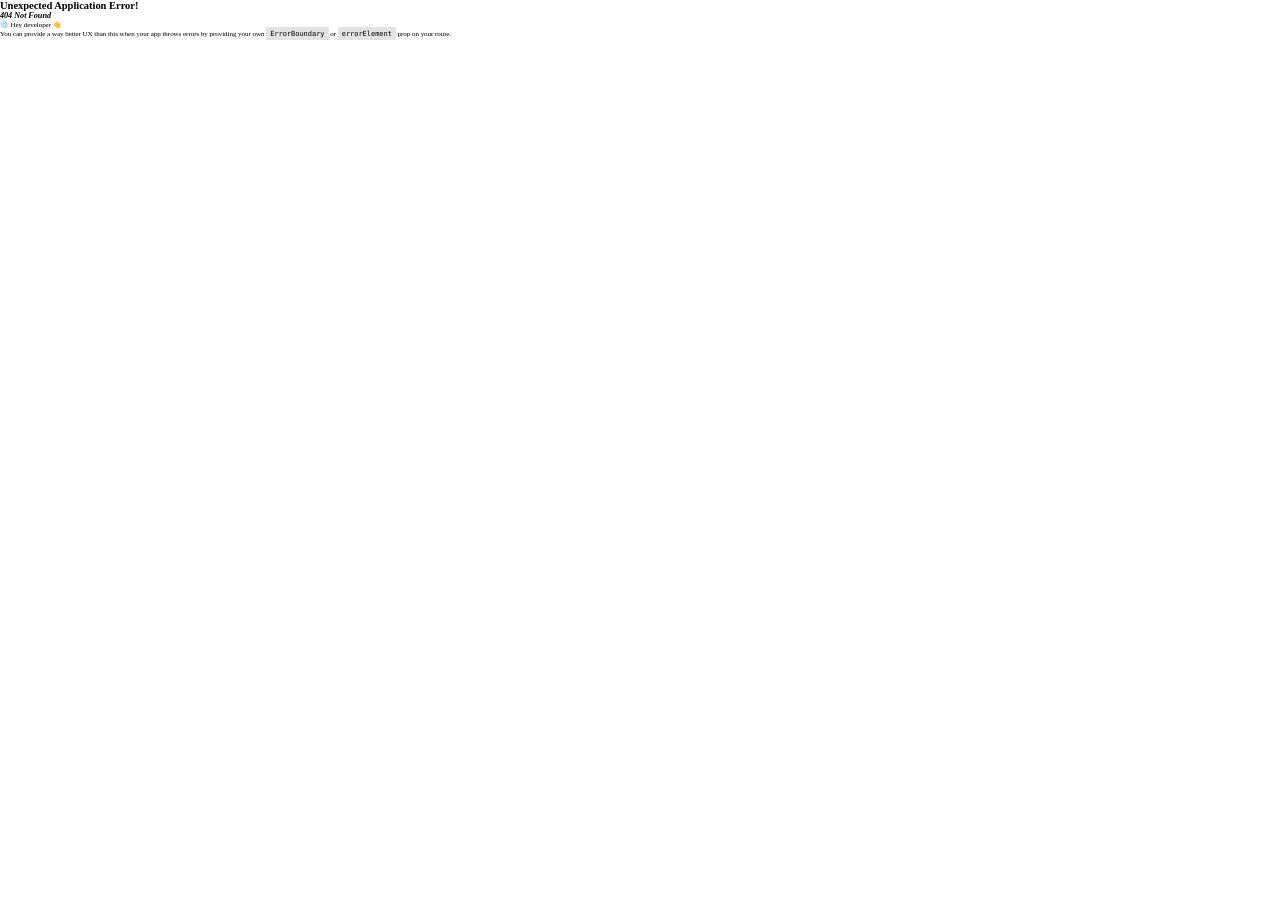
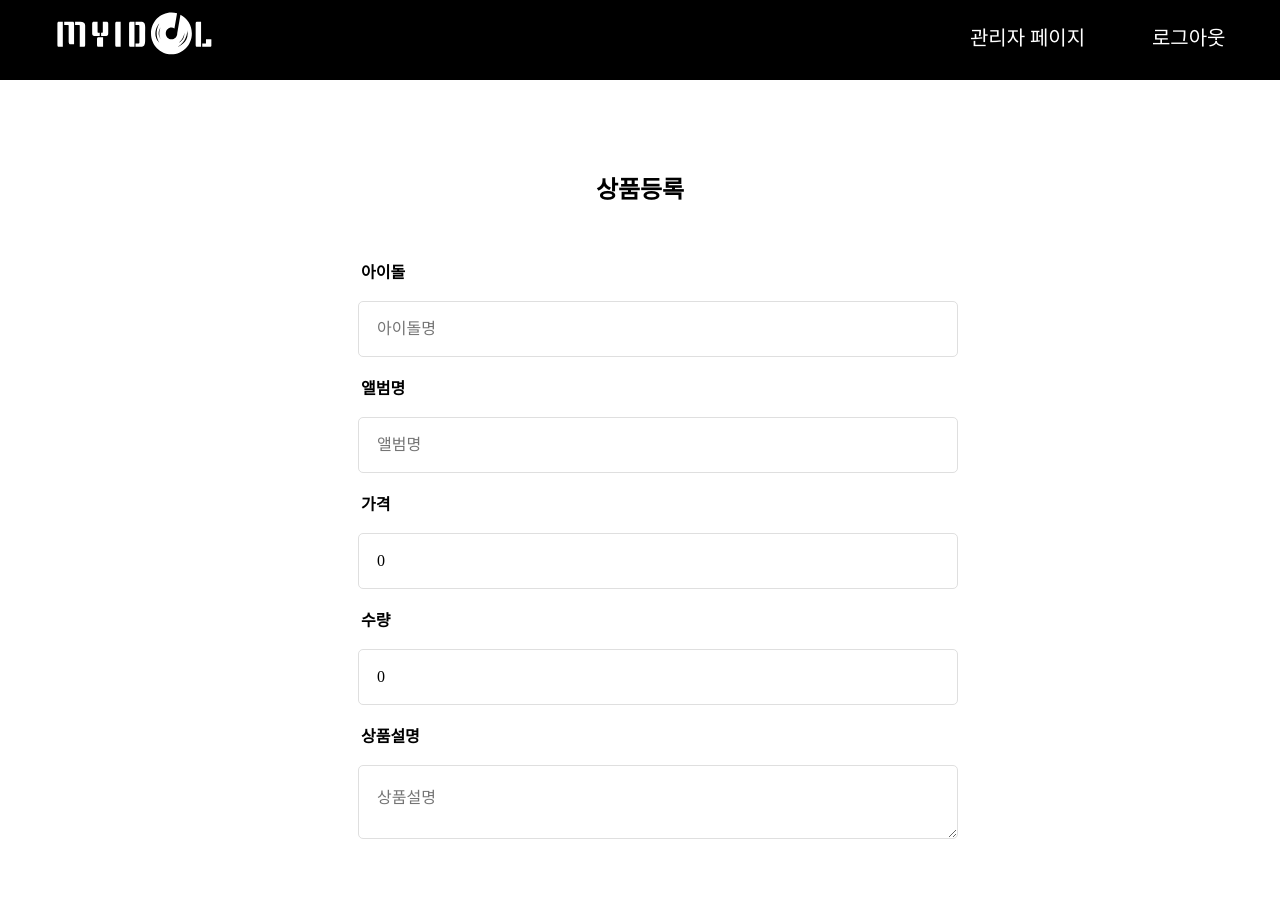
Before and after one commit to ddun-Ttu/myidol_project, a React app: page /admin/edit/1 in a window 1280 px wide. Before the commit this address had no page. Shown: the top 917 px of the page. Before the commit the page ends 800 px from the top, so only its background shows below. Built offline with nearby package versions, Linux system fonts and the light colour scheme; the HTML template or start-up script is replaced by a standard one.

Commit message:
feat : 상품 수정페이지 추가

```diff
--- /dev/null
+++ b/src/components/AdminComponent/AdminEdit.tsx
@@ -0,0 +1,168 @@
+import React, { useEffect, useState } from "react";
+import AdminNav from "../CommonComponent/AdminNav/AdminNav";
+import { useLocation } from "react-router-dom";
+import { addDoc, collection } from "firebase/firestore";
+import { db } from "../../firebase/firebase";
+
+import {
+  Form,
+  Input,
+  H1,
+  P1,
+  Button,
+  Select,
+  Option,
+  TextArea,
+  Label,
+  RegisterButton,
+} from "./AdminComponentStyle";
+import { ContainerWhite } from "../../styles/Container";
+
+const AdminEdit = () => {
+  const [register, setRegister] = useState([
+    {
+      Album: "I'VE MINE 미니 1집",
+      IdolName: "아이브",
+      Price: 23000,
+      Count: 10,
+      Details: "아이브 미니 앨범",
+    },
+  ]);
+
+  const [Album, setAlbum] = useState("");
+  const [IdolName, setIdolName] = useState("");
+  const [Price, setPrice] = useState(0);
+  const [Count, setCount] = useState(0);
+  const [Details, setDetails] = useState("");
+
+  const onChange = (event: any) => {
+    const {
+      target: { name, value },
+    } = event;
+    if (name === "Album") {
+      setAlbum(value);
+    }
+    if (name === "IdolName") {
+      setIdolName(value);
+    }
+    if (name === "Price") {
+      setPrice(value);
+    }
+    if (name === "Count") {
+      setCount(value);
+    }
+    if (name === "Details") {
+      setDetails(value);
+    }
+  };
+
+  const addTodo = async (event: any) => {
+    event.preventDefault();
+    const newTodo = {
+      Album: Album,
+      IdolName: IdolName,
+      Price: Price,
+      Count: Count,
+      Details: Details,
+    };
+    setRegister((prev) => {
+      return [...prev, newTodo];
+    });
+    setAlbum("");
+    setIdolName("");
+    setPrice(0);
+    setCount(0);
+    setDetails("");
+
+    // Firestore에서 'register' 컬렉션에 대한 참조 생성하기
+    const collectionRef = collection(db, "product");
+    // 'register' 컬렉션에 newTodo 문서를 추가합니다.
+    await addDoc(collectionRef, newTodo);
+  };
+
+  return (
+    <>
+      <AdminNav />
+      <ContainerWhite>
+        <div>
+          <H1>상품등록</H1>
+        </div>
+        <div>
+          <Form>
+            <div>
+              <P1>아이돌</P1>
+              <Input
+                type="text"
+                value={IdolName}
+                name="IdolName"
+                onChange={onChange}
+                required
+                placeholder="아이돌명"
+              ></Input>
+            </div>
+            <div>
+              <P1>앨범명</P1>
+              <Input
+                type="text"
+                value={Album}
+                name="Album"
+                onChange={onChange}
+                required
+                placeholder="앨범명"
+              ></Input>
+            </div>
+            <div>
+              <P1>가격</P1>
+              <Input
+                value={Price}
+                name="Price"
+                onChange={onChange}
+                required
+                placeholder="가격"
+                type="number"
+              ></Input>
+            </div>
+            <div>
+              <P1>수량</P1>
+              <Input
+                value={Count}
+                name="Count"
+                onChange={onChange}
+                required
+                placeholder="수량"
+                type="number"
+              ></Input>
+            </div>
+            {/* <div>
+              <P1>카테고리</P1>
+              <Select name="items">
+                <Option value="1">전체</Option>
+                <Option value="2">여자아이돌</Option>
+                <Option value="3">남자아이돌</Option>
+              </Select>
+            </div>
+            <div>
+              <P1>사진</P1>
+              <Input type="file"></Input>
+            </div> */}
+            <div>
+              <P1>상품설명</P1>
+              <TextArea
+                value={Details}
+                name="Details"
+                onChange={onChange}
+                required
+                placeholder="상품설명"
+              ></TextArea>
+            </div>
+            <div>
+              <RegisterButton onClick={addTodo}>등록하기</RegisterButton>
+            </div>
+          </Form>
+        </div>
+      </ContainerWhite>
+    </>
+  );
+};
+
+export default AdminEdit;
--- a/src/components/AdminComponent/AdminMain.tsx
+++ b/src/components/AdminComponent/AdminMain.tsx
@@ -65,24 +65,28 @@ const AdminMain = () => {
 
   const handleEditClick = (id: string) => {
     setSelectedProductId(id);
-    navigate("/admin/register", { state: { id } }); // 수정 페이지로 이동
+    navigate(`/admin/edit/${id}`, { state: { id } }); // 수정 페이지로 이동
   };
 
   useEffect(() => {
-    if (pathname === "/admin/register" && selectedProductId) {
-      // 상품 정보 불러오기
+    if (pathname.startsWith("/admin/edit/") && selectedProductId) {
+        const productIdFromPath = pathname.substring("/admin/edit/".length);
+        if (productIdFromPath !== selectedProductId) {
+            return; // This is not the correct product ID, do nothing
+        }
+
+        // Load product information
         const product = initialProduct.find(
             (product) => product.id === selectedProductId
         );
         if (!product) {
-        // 상품 정보가 없으면 404 페이지로 이동
+            // If there is no product information, go to page 404 or handle it appropriately
             return;
         }
 
-      // ... 상품 정보를 이용하여 수정 페이지 컴포넌트 렌더링
+        // ... Render the edit page component using product information
     }
 }, [pathname, selectedProductId]);
-
   return (
     <>
       <AdminNav />
--- a/src/index.tsx
+++ b/src/index.tsx
@@ -5,16 +5,17 @@ import Login from "./pages/Login/Login";
 import Admin from "./pages/Admin/Admin";
 import Signup from "./pages/Signup/Signup";
 import AdminRegister from "./components/AdminComponent/AdminRegister";
+import AdminEdit from "./components/AdminComponent/AdminEdit";
 import Main from "./pages/Main/Main";
 import GlobalStyles from "./styles/GlobalStyles";
 // import app from "./firebase/firebase";
-
 
 const router = createBrowserRouter([
   { path: "/login", element: <Login /> },
   { path: "/admin", element: <Admin /> },
   { path: "/signup", element: <Signup /> },
   { path: "/admin/register", element: <AdminRegister /> },
+  { path: "/admin/edit/:id", element: <AdminEdit /> },
   { path: "/", element: <Main /> },
 ]);
 
```
Lines whose indentation alone changed are shown as unchanged.
